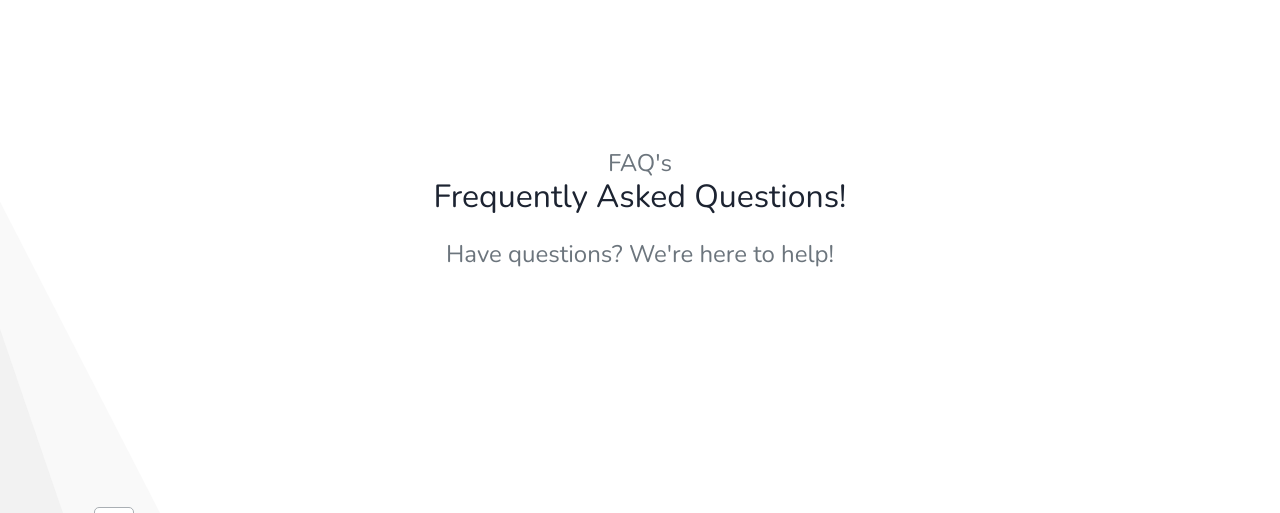
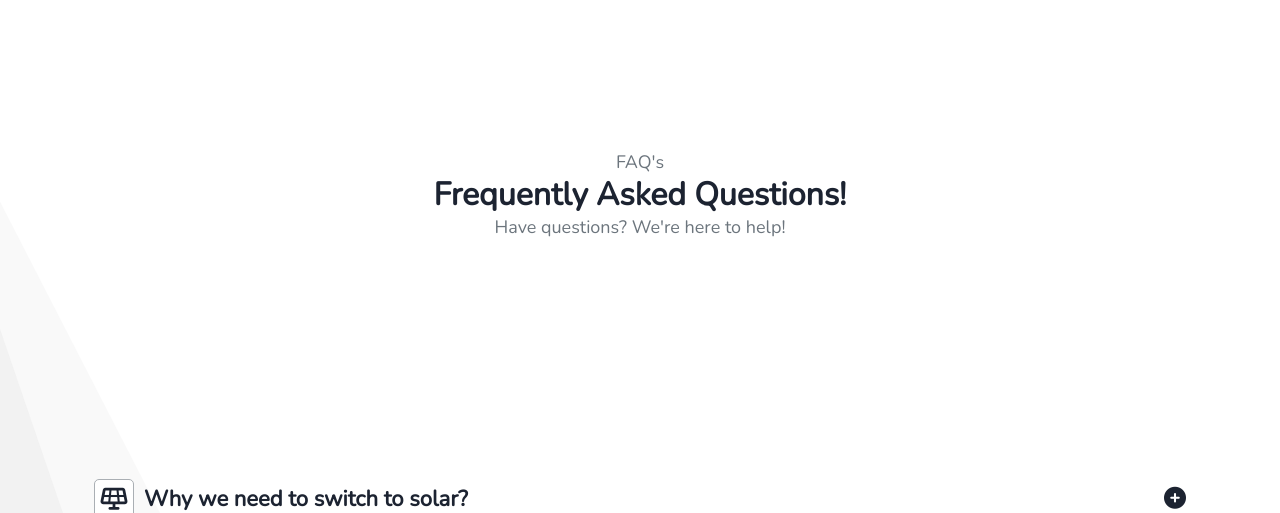
Before and after one commit to malikhuzafah/yaas-energy, a PHP site: page /faqs.html in a window 1280 px wide. Shown: the part 151-664 px from the top of the page. Run offline with PHP 8.4, Linux system fonts and the light colour scheme; some libraries are stand-ins or nearby versions.

Commit message:
faqs final

```diff
--- a/css/styles.css
+++ b/css/styles.css
@@ -735,6 +735,10 @@ a {
   /* color: #fff; */
   margin-top: 200px;
   font-size: 20px;
+}
+
+.faq-text {
+  font-size: 18px;
 }
 
 @keyframes revolve {
--- a/faqs.html
+++ b/faqs.html
@@ -138,9 +138,9 @@
 
     <div class="container" id="faqs-content">
         <div class="container text-center" id="faqs-head">
-            <span class="h4 text-muted">FAQ's</span><br>
-            <span class="h2">Frequently Asked Questions!</span><br><br>
-            <span class="h4 text-muted">Have questions? We're here to help!</span>
+            <span class="text-muted faq-text">FAQ's</span><br>
+            <span class="h2 fw-bold">Frequently Asked Questions!</span><br>
+            <span class="text-muted faq-text">Have questions? We're here to help!</span>
         </div>
         <div class="container" id="faqs">
             <div class="container faq">
```
